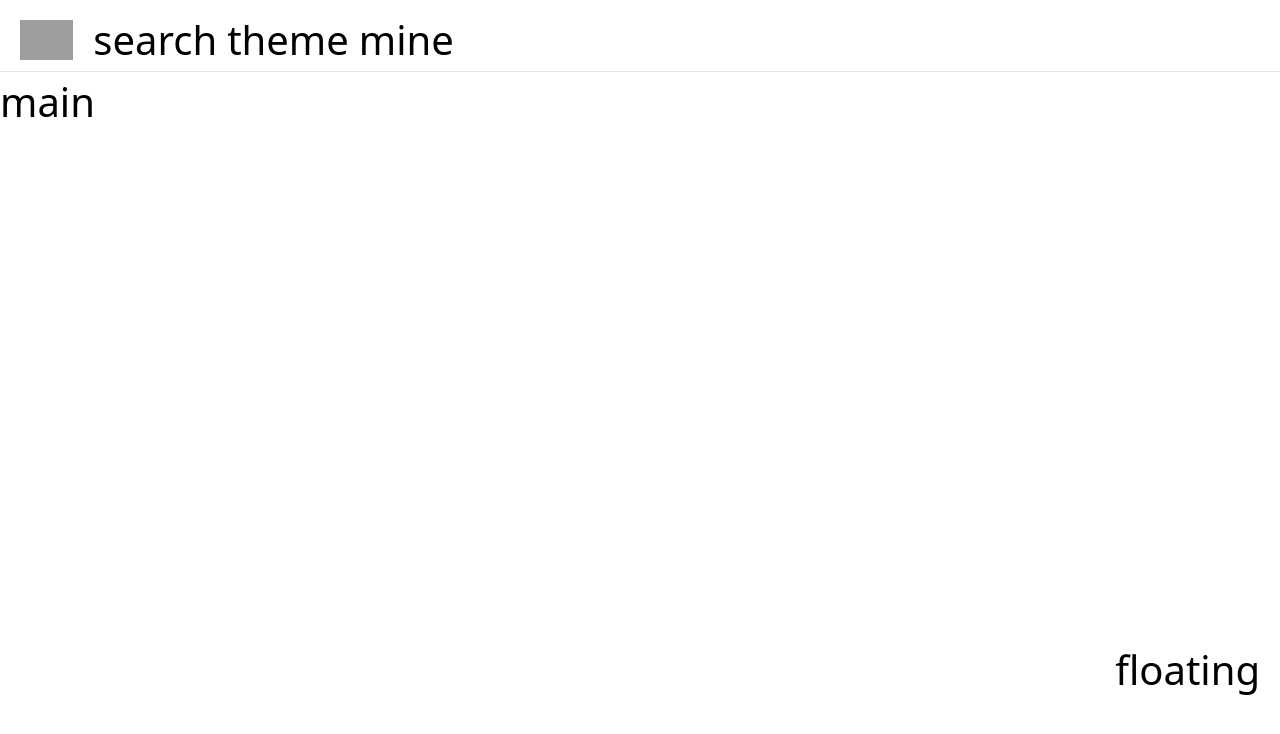
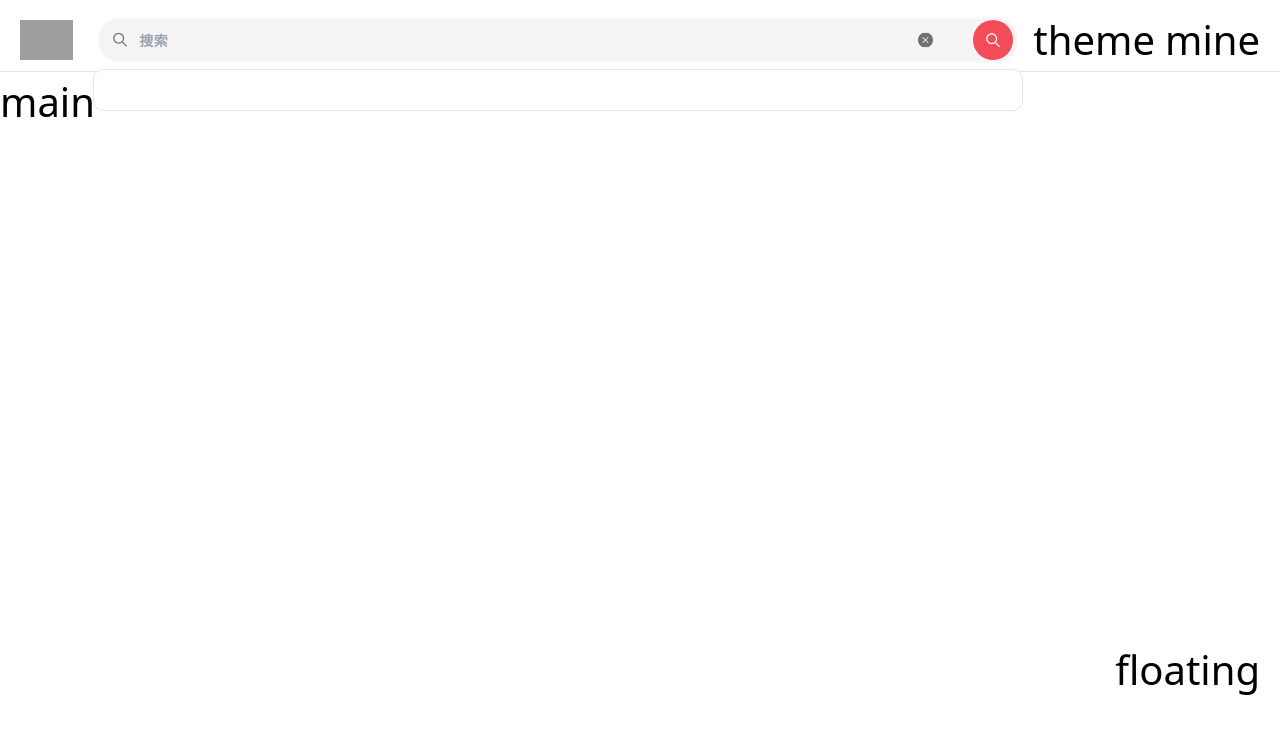
Before and after one commit to ainuo5213/vue-strategy-front-midfront, a Vue app: page / in a window 1280 px wide. Shown: the top 734 px of the page. Built offline with nearby package versions, Linux system fonts and the light colour scheme; grey boxes are pictures that could not be loaded.

Commit message:
feat: search组件搭建

```diff
--- /dev/null
+++ b/src/libs/button/index.vue
@@ -0,0 +1,118 @@
+<template>
+  <button
+    class="text-sm text-center rounded duration-150 flex justify-center items-center"
+    :class="[
+      typeEnums[type],
+      sizeEnums[sizeKey].button,
+      {
+        'active:scale-105': animate
+      }
+    ]"
+    @click.stop="emit('click', $event)"
+  >
+    <a-svg-icon
+      name="loading"
+      v-if="loading"
+      class="h-2 w-2 animate-spin"
+    ></a-svg-icon>
+    <a-svg-icon
+      :name="icon"
+      v-if="icon"
+      class="m-auto"
+      :class="sizeEnums[sizeKey].icon"
+      :color="iconColor"
+      :fill-class="iconClass"
+    ></a-svg-icon>
+    <slot v-else></slot>
+  </button>
+</template>
+
+<script lang="ts">
+const typeEnums = {
+  primary: 'text-white bg-zinc-800 hover:bg-zinc-900 active:bg-zinc-900',
+  main: 'text-white bg-main hover-main active:bg-main',
+  info: 'text-zinc-800 bg-zinc-200 hover:bg-zinc-300 active:bg-zinc-200'
+}
+
+const sizeEnums = {
+  default: {
+    button: 'w-8 h-4 text-base',
+    icon: ''
+  },
+  'icon-default': {
+    button: 'w-4 h-4',
+    icon: 'w-1.5 h-1.5'
+  },
+  small: {
+    button: 'w-7 h-3 text-base',
+    icon: ''
+  },
+  'icon-small': {
+    button: 'w-3 h-3',
+    icon: 'w-1.5 h-1.5'
+  }
+}
+</script>
+<script setup lang="ts">
+import { PropType, warn, computed } from 'vue'
+type ButtonType = 'primary' | 'main' | 'info'
+type SizeType = 'default' | 'icon-default' | 'small' | 'icon-small'
+type SizeEnum = {
+  button: string
+  icon: string
+}
+const props = defineProps({
+  icon: {
+    type: String as PropType<string>,
+    default: ''
+  },
+  iconColor: {
+    type: String as PropType<string>,
+    default: ''
+  },
+  iconClass: {
+    type: String as PropType<string>,
+    default: ''
+  },
+  type: {
+    type: String as PropType<ButtonType>,
+    default: 'main',
+    validator(type: string) {
+      const keys = Object.keys(typeEnums)
+      const hasType = keys.includes(type)
+      if (!hasType) {
+        warn(`button's type must be in ${keys.join('、')}`)
+        return false
+      }
+      return true
+    }
+  },
+  size: {
+    type: String as PropType<SizeType>,
+    default: 'default',
+    validator(type: string) {
+      const keys = Object.keys(sizeEnums).filter((r) => !r.startsWith('icon'))
+      const hasType = keys.includes(type)
+      if (!hasType) {
+        warn(`button's size must be in ${keys.join('、')}`)
+        return false
+      }
+      return true
+    }
+  },
+  loading: {
+    type: Boolean as PropType<boolean>,
+    default: false
+  },
+  animate: {
+    type: Boolean as PropType<boolean>,
+    default: true
+  }
+})
+const emit = defineEmits(['click'])
+const sizeKey = computed(() => {
+  return props.icon ? 'icon-' + props.size : props.size
+})
+</script>
+
+<style lang="scss" scoped></style>
--- a/src/libs/index.ts
+++ b/src/libs/index.ts
@@ -9,7 +9,7 @@ export default class LibPlugin {
     for (const [relativePath, importCompFn] of Object.entries(modules)) {
       const compName = dirname(relativePath).slice('./'.length)
       const Comp = defineAsyncComponent(importCompFn)
-      app.component(compName, Comp)
+      app.component(`a-${compName}`, Comp)
     }
   }
 }
--- /dev/null
+++ b/src/libs/search/index.vue
@@ -0,0 +1,52 @@
+<template>
+  <div
+    class="relative p-0.5 rounded-xl border-white duration-500 hover:bg-red-100/40 group"
+  >
+    <div>
+      <a-svg-icon
+        class="w-1.5 h-1.5 absolute translate-y-[-50%] top-[50%] left-2"
+        name="search"
+        color="#707070"
+      ></a-svg-icon>
+      <input
+        type="text"
+        class="block w-full h-[44px] pl-4 outline-0 bg-zinc-100 caret-zinc-400 rounded-xl text-zinc-900 tracking-wide font-semibold border border-zinc-100 focus:border-red-300 text-sm duration-500 group-hover:bg-white group-hover:border-zinc-200"
+        placeholder="搜索"
+      />
+      <a-svg-icon
+        name="input-delete"
+        class="h-1.5 w-1.5 absolute translate-y-[-50%] top-[50%] right-9 cursor-pointer duration-500"
+      ></a-svg-icon>
+      <div
+        class="opacity-0 h-1.5 w-[1px] absolute translate-y-[-50%] top-[50%] right-[62px] duration-500 bg-zinc-200 group-hover:opacity-100"
+      ></div>
+      <a-button
+        icon="search"
+        icon-color="#fff"
+        class="absolute translate-y-[-50%] top-[50%] right-1 rounded-full"
+      ></a-button>
+    </div>
+    <transition name="slide">
+      <div
+        class="max-h-[368px] w-full text-base overflow-auto bg-white absolute z-20 left-0 top-[56px] p-2 rounded border border-zinc-200 duration-200 hover:shadow-2xl"
+      >
+        <slot name="dropdown"></slot>
+      </div>
+    </transition>
+  </div>
+</template>
+
+<script setup lang="ts"></script>
+
+<style lang="scss" scoped>
+.slide-enter-active,
+.slide-leave-active {
+  transition: all 0.5s;
+}
+
+.slide-enter-from,
+.slide-leave-from {
+  opacity: 0;
+  transform: translate3d(0, 40px, 0);
+}
+</style>
--- a/src/views/layout/components/header/index.vue
+++ b/src/views/layout/components/header/index.vue
@@ -2,7 +2,7 @@
   <div class="h-header w-full bg-white border-b border-b-zinc-200 px-2 py-1">
     <div class="flex items-center">
       <header-logo></header-logo>
-      <header-search class="mr-1"></header-search>
+      <header-search class="mr-1 flex-1"></header-search>
       <header-theme class="mr-1"></header-theme>
       <header-mine></header-mine>
     </div>
--- a/src/views/layout/components/header/search/index.vue
+++ b/src/views/layout/components/header/search/index.vue
@@ -1,5 +1,7 @@
 <template>
-  <div>search</div>
+  <div>
+    <a-search></a-search>
+  </div>
 </template>
 
 <script lang="ts" setup></script>
--- a/src/views/main/components/nav/mobile/index.vue
+++ b/src/views/main/components/nav/mobile/index.vue
@@ -12,7 +12,7 @@
         class="fixed top-0 right-[-1px] h-4 px-1 flex items-center bg-white z-20 shadow-l-white"
         @click="visible = true"
       >
-        <svg-icon name="hamburger" class="w-1.5 h-1.5"></svg-icon>
+        <a-svg-icon name="hamburger" class="w-1.5 h-1.5"></a-svg-icon>
       </li>
       <li
         v-for="(item, index) in categories"
@@ -30,13 +30,13 @@
       </li>
     </ul>
   </div>
-  <popup v-model:visible="visible">
+  <a-popup v-model:visible="visible">
     <mobile-menu
       :categories="categories"
       :index="currentCategoryIndex"
       @item-click="onCategoryClick"
     ></mobile-menu>
-  </popup>
+  </a-popup>
 </template>
 
 <script lang="ts" setup>
--- a/tsconfig.json
+++ b/tsconfig.json
@@ -1,5 +1,6 @@
 {
   "compilerOptions": {
+    "suppressImplicitAnyIndexErrors": true,
     "target": "esnext",
     "useDefineForClassFields": true,
     "module": "esnext",
```
